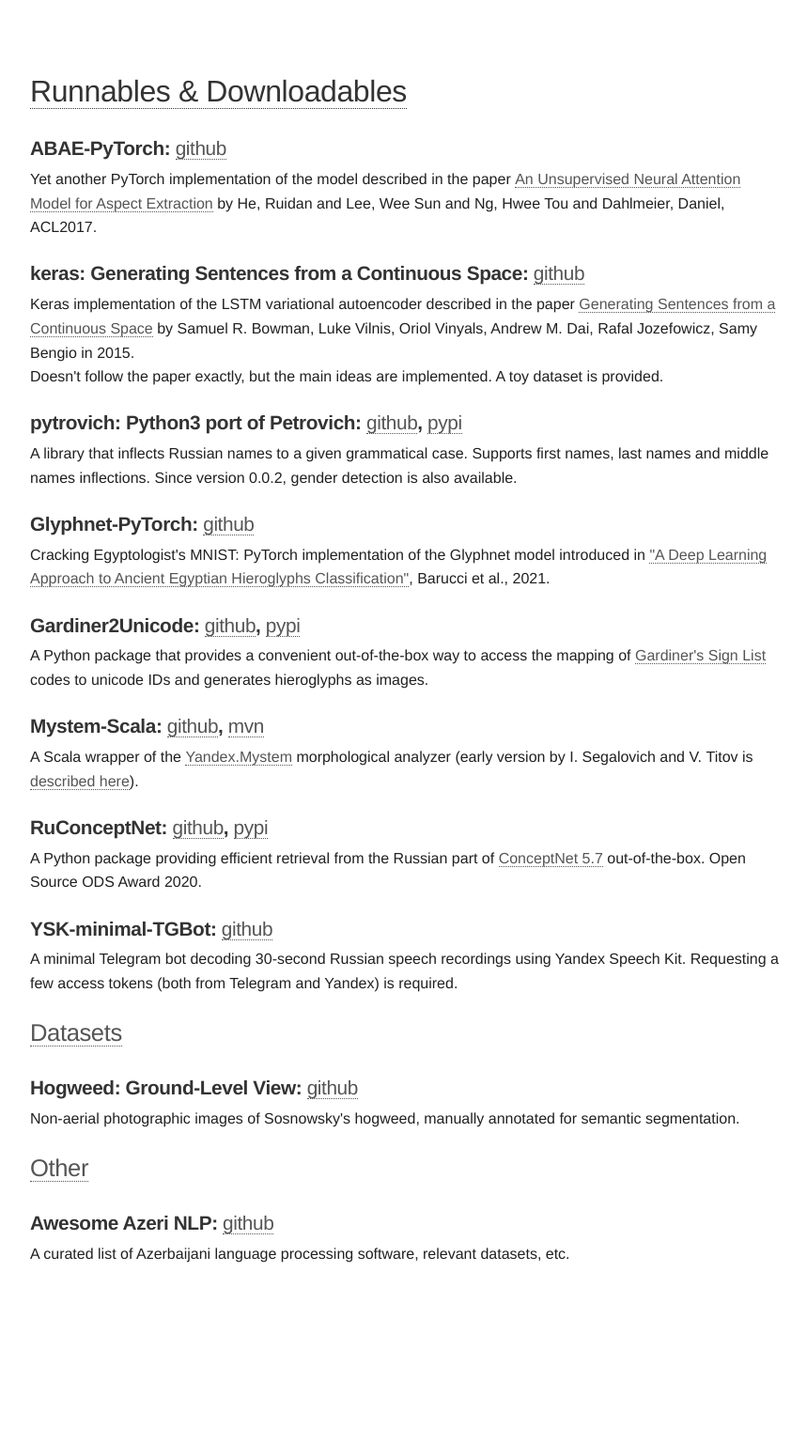
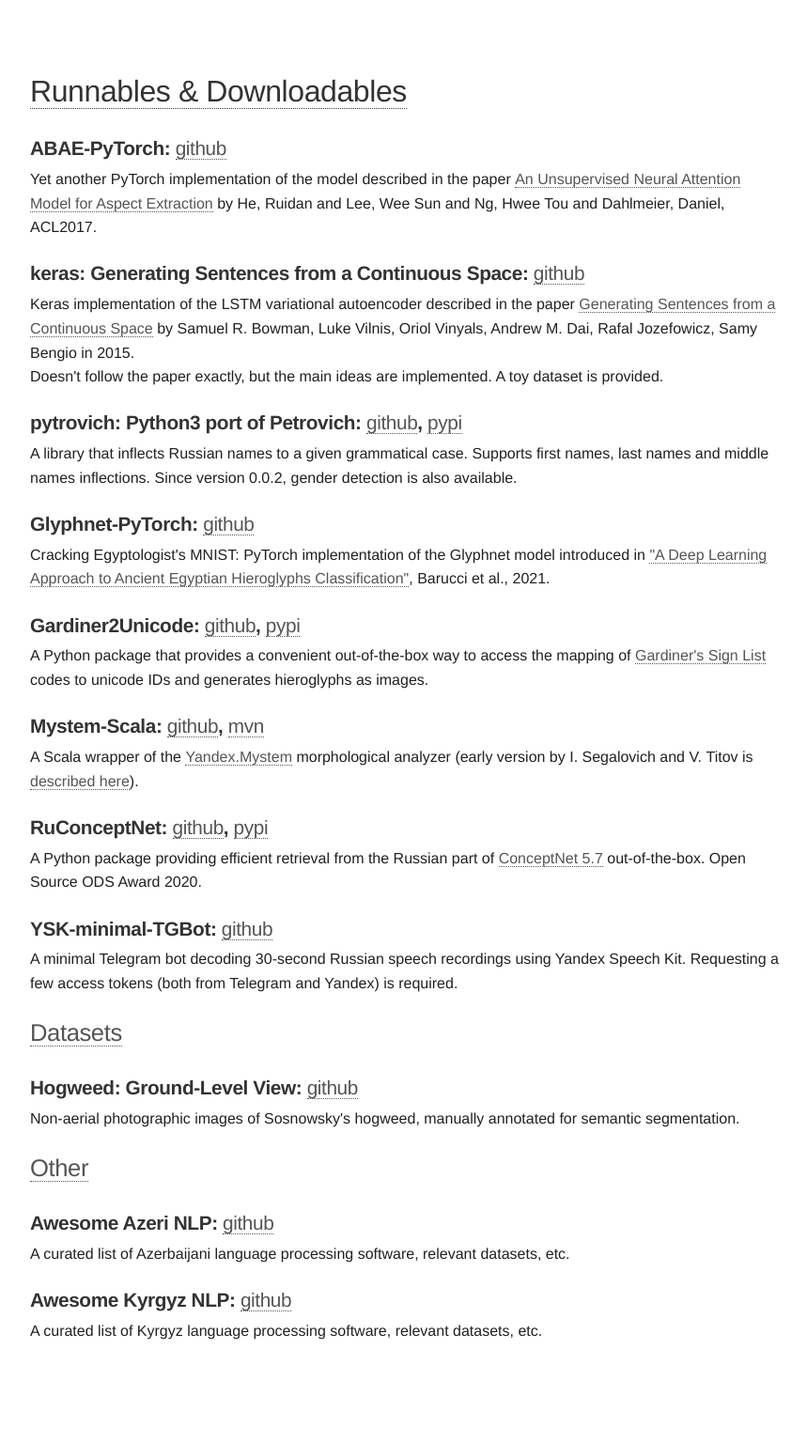
Before and after one commit to alexeyev/alexeyev.github.io, a Jekyll site: the page built from handmade.html, in a window 1280 px wide. Shown: the whole page at 94% size, without its empty margins (208-1067 px from the left). Built offline with Jekyll 4.4.1, drawn with Linux system fonts in a browser that asks for light colours; before the commit the page ends 1453 px from its top, so only the background shows below that.

Commit message:
Update handmade.html

```diff
--- a/handmade.html
+++ b/handmade.html
@@ -85,4 +85,8 @@
     A curated list of Azerbaijani language processing software, relevant datasets, etc.
     <br/><br/>
 
+    <h3>Awesome Kyrgyz NLP: <a href="https://github.com/alexeyev/awesome-kyrgyz-nlp">github</a></h3>
+    A curated list of Kyrgyz language processing software, relevant datasets, etc.
+    <br/><br/>
+
 </div>
```
